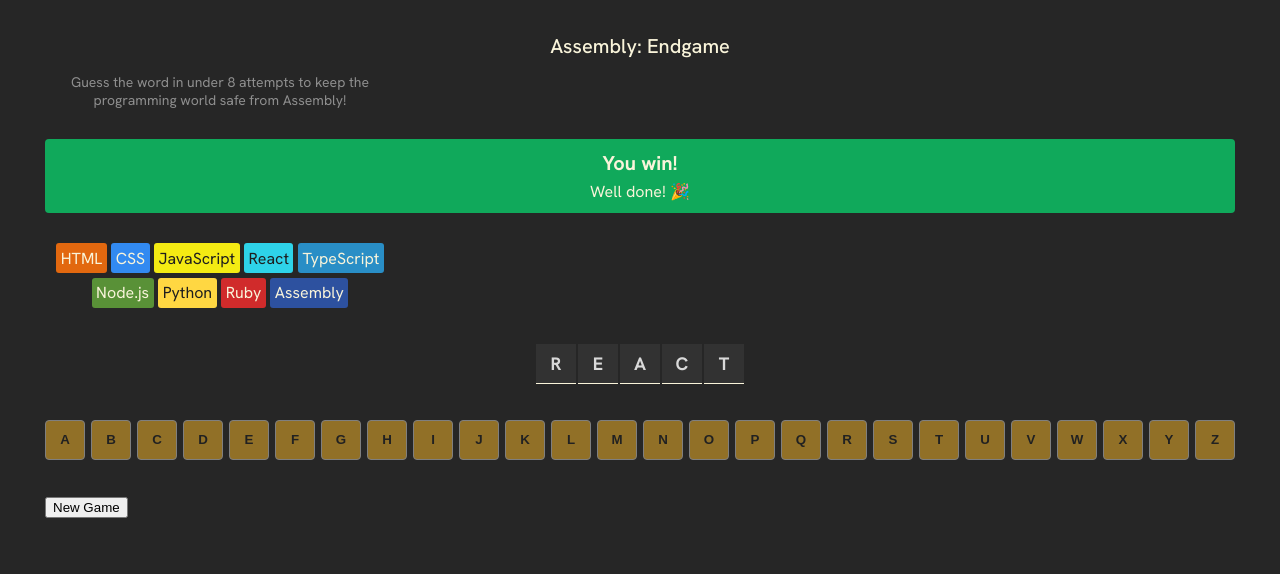
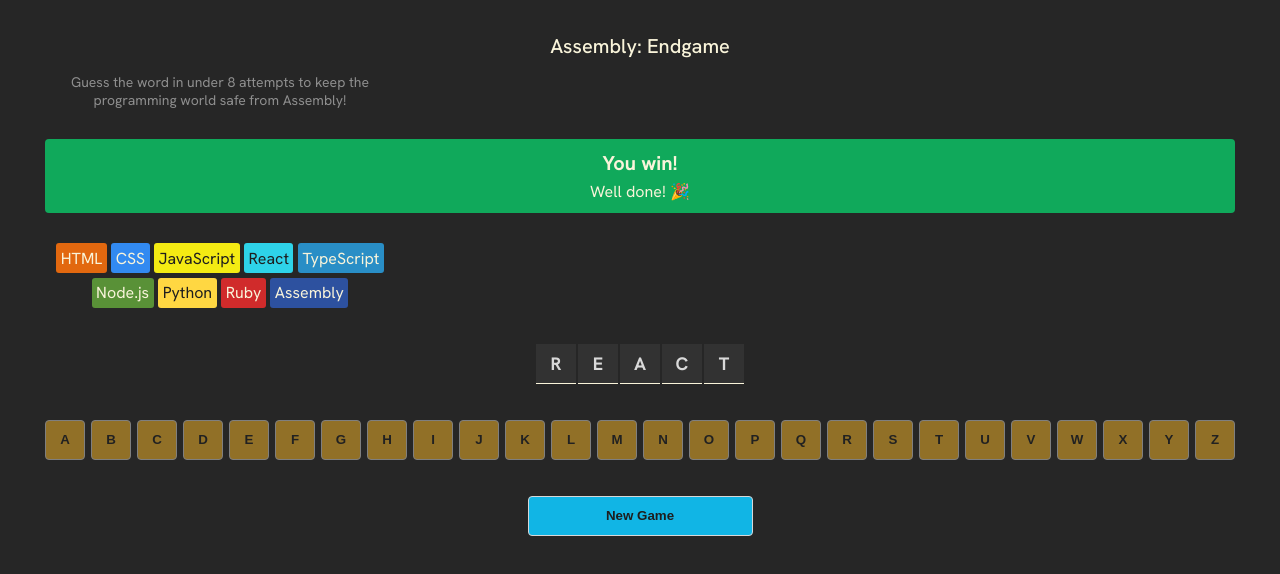
Before and after one commit to jacquikeating/assembly-endgame, a React (Vite) app: page / in a window 1280 px wide. Shown: the top 574 px of the page. Built offline with nearby package versions, Linux system fonts and the light colour scheme.

Commit message:
Styled <NewGameBtn>

```diff
--- a/src/components/NewGameBtn.jsx
+++ b/src/components/NewGameBtn.jsx
@@ -1,5 +1,5 @@
 export default function NewGameBtn() {
     return (
-        <button>New Game</button>
+        <button id="new-game">New Game</button>
     )
 }
--- a/src/index.css
+++ b/src/index.css
@@ -125,3 +125,26 @@
 .keyboard > button:hover {
     opacity: 1.0;
 }
+
+
+
+/* NewGameBtn Component */
+
+button#new-game {
+  width: 14.0625rem; /* 225px */
+  height: 2.5rem; /* 40px */
+  border: 1px solid #D7D7D7;
+  border-radius: 4px;
+  margin-inline: auto;
+  padding: 0.375rem 0.75rem ; /* 6px 12px */
+  background-color: #11B5E5;
+  display: block;
+  font-weight: 600;
+  color: #1E1E1E;
+  cursor: pointer;
+  transition: all 0.2s;
+}
+
+button#new-game:hover {
+  background-color: #15c7fd;
+}
```
